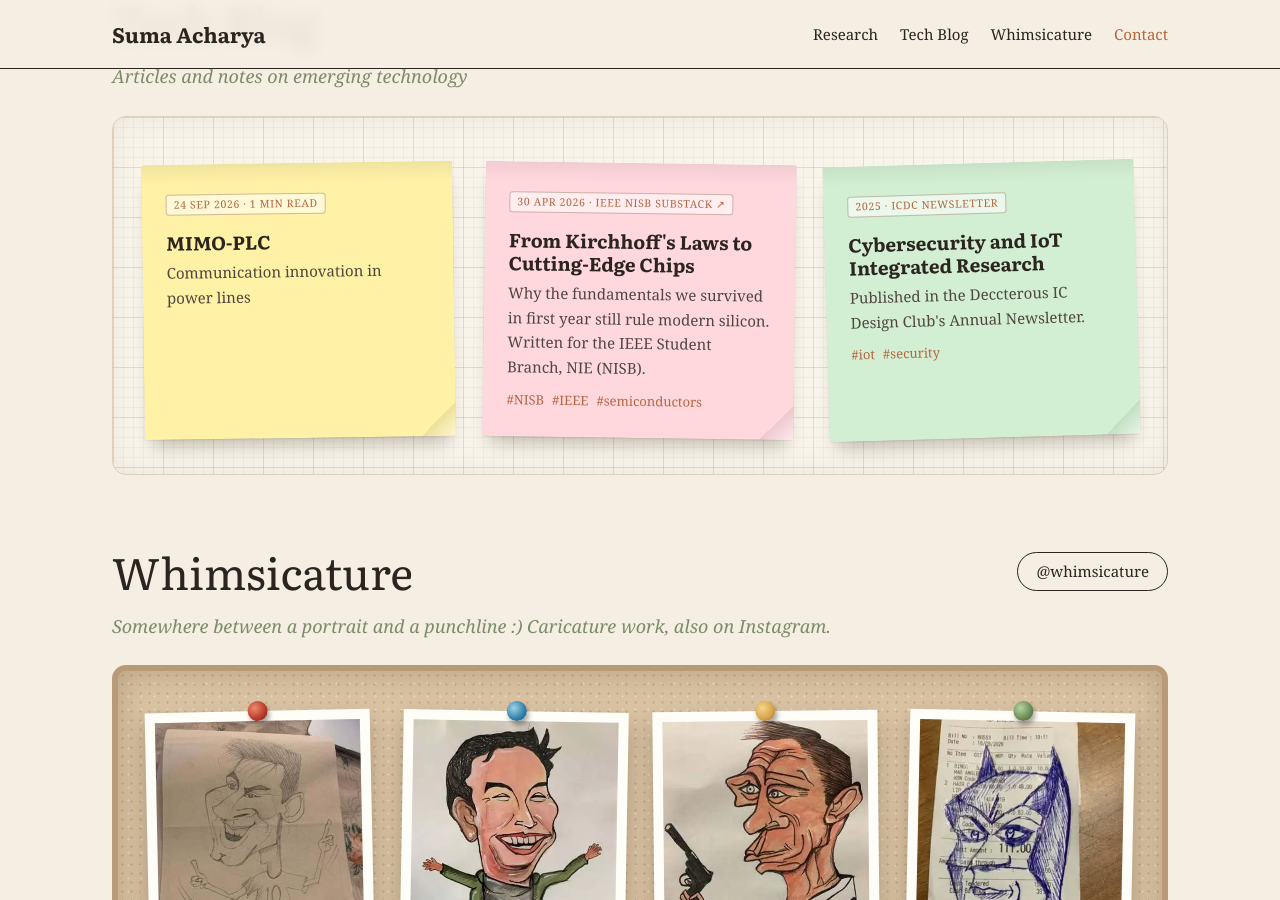
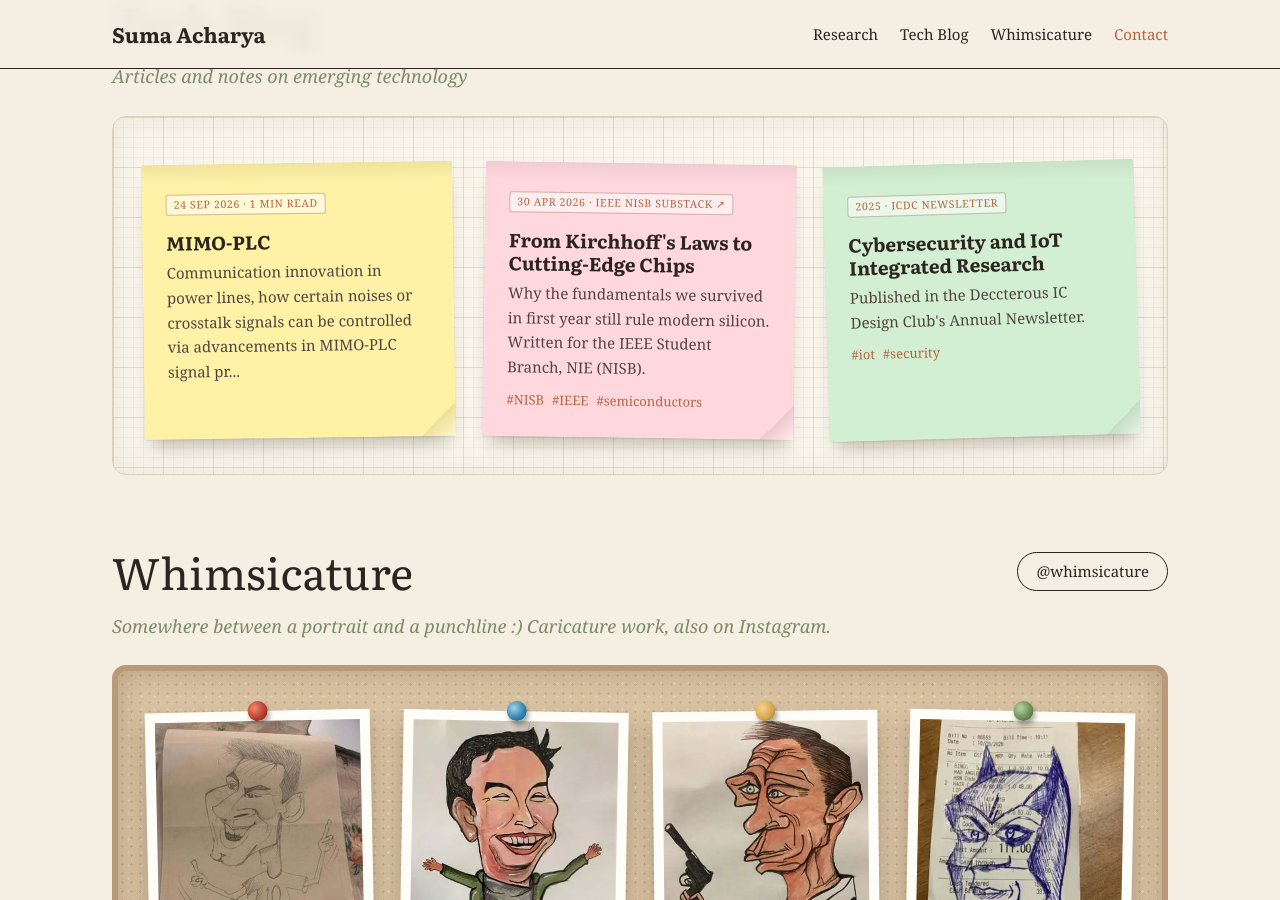
Before and after one commit to SumaAcharya/SumaAcharya.github.io, a Jekyll site: the page built from index.html, in a window 1280 px wide and 900 px high, scrolled down 1246 px. Built offline with Jekyll 4.4.1, drawn with Linux system fonts in a browser that asks for light colours.

Commit message:
Update 2026-09-24-mimo-plc.md

```diff
--- a/_posts/2026-09-24-mimo-plc.md
+++ b/_posts/2026-09-24-mimo-plc.md
@@ -1,6 +1,6 @@
 ---
 title: MIMO-PLC
-description: Communication innovation in power lines
+description: Communication innovation in power lines, how certain noises or crosstalk signals can be controlled via advancements in MIMO-PLC signal processing algorithm by Nature electronics.
 ---
 ## Research Paper : DAY 1 of Learning Through Research
 
```
